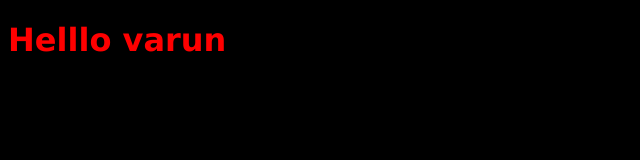
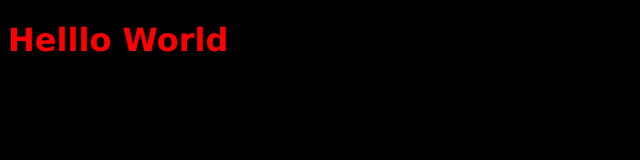
Before and after one commit to varunkumarmedam/temp_ds, a plain HTML site: page index.html in a window 1280 px wide. Shown: the full height of the page, 0-640 px from the left. Drawn offline with Linux system fonts and the light colour scheme.

Commit message:
Edited by V

```diff
--- a/index.html
+++ b/index.html
@@ -5,6 +5,6 @@
 	<link rel="stylesheet" type="text/css" href="style.css">
 </head>
 <body>
-<h1>Helllo varun</h1>
+<h1>Helllo World</h1>
 </body>
 </html>
```
